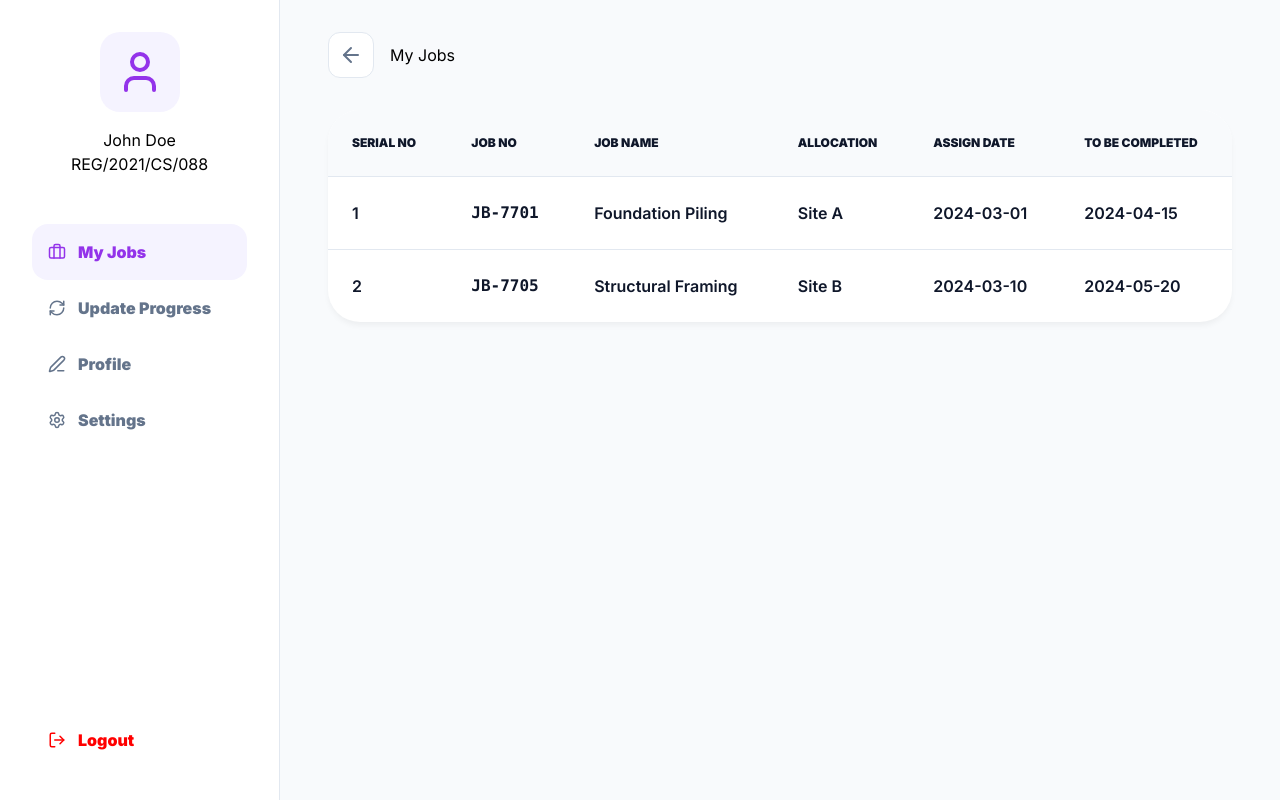
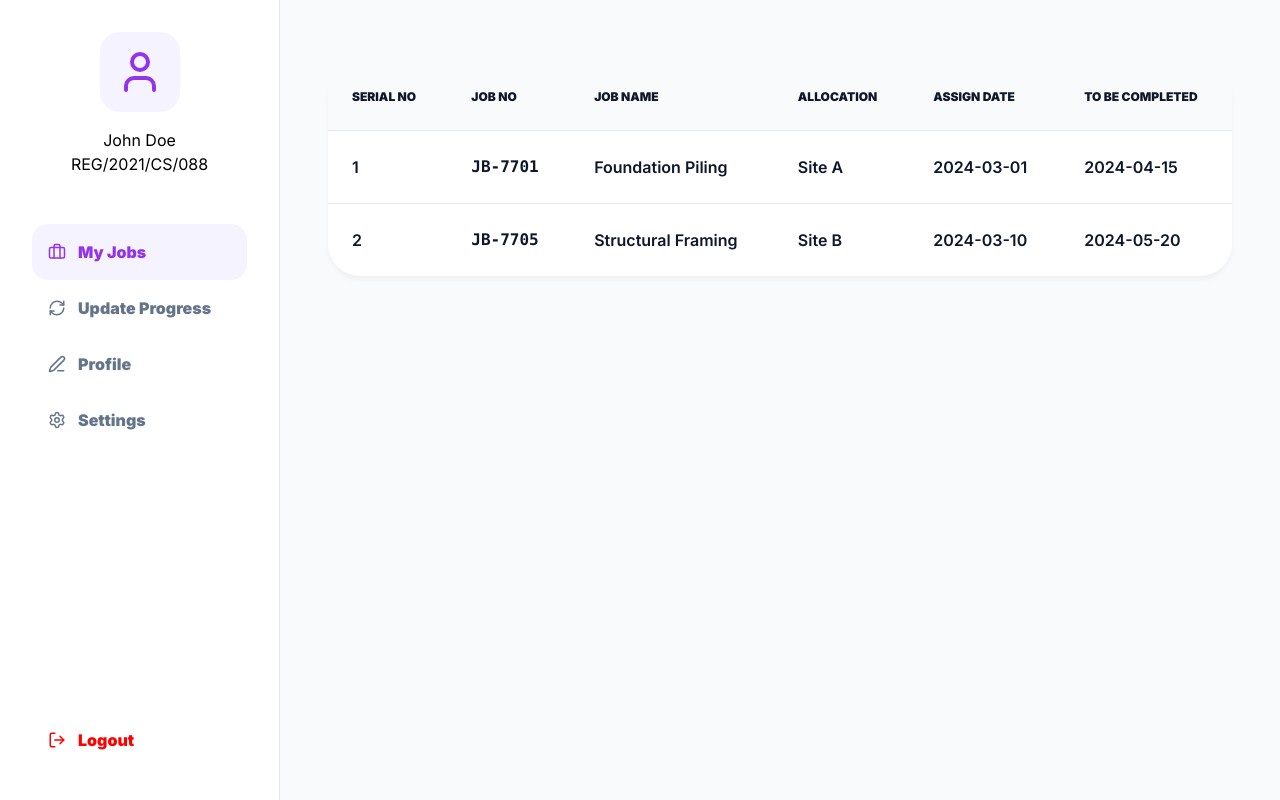
Before and after one commit to Project-Managment-System/software-engineering-project, a React (Create React App) app in the folder frontend/: page /user/dashboard in a window 1280 px wide. Built offline with nearby package versions, Linux system fonts and the light colour scheme.

Commit message:
modified:   frontend/package-lock.json 	modified:   frontend/src/pages/admin/Dashboard.css 	modified:   frontend/src/pages/admin/Dashboard.jsx 	modified:   frontend/src/pages/engineer/Dashboard.jsx 	modified:   frontend/src/pages/user/Dashboard.jsx

```diff
--- a/frontend/src/pages/admin/Dashboard.css
+++ b/frontend/src/pages/admin/Dashboard.css
@@ -4,6 +4,19 @@
   min-height: 100vh;
   background-color: #fafbfc;
   font-family: 'Segoe UI', sans-serif;
+}
+
+.admin-dashboard-layout,
+.sidebar {
+  height: 100vh;
+}
+
+.nav-links {
+  flex-grow: 1;
+}
+
+.logout-btn {
+  margin-top: auto !important;
 }
 
 /* Sidebar Styles */
--- a/frontend/src/pages/admin/Dashboard.jsx
+++ b/frontend/src/pages/admin/Dashboard.jsx
@@ -91,8 +91,6 @@ const AdminDashboard = () => {
 
       <main className="main-content">
         <header className="content-header">
-          <button className="back-btn"><ArrowLeft size={20} /></button>
-          <h1>{activeTab}</h1>
         </header>
 
         {activeTab === 'New Job' && (
--- a/frontend/src/pages/engineer/Dashboard.jsx
+++ b/frontend/src/pages/engineer/Dashboard.jsx
@@ -36,8 +36,6 @@ const Dashboard = ({ isDark }) => {
 
         <main className="dashboard-content">
           <header className="content-header">
-            <button className="back-btn" onClick={() => navigate('/')}><ArrowLeft size={24} /></button>
-            <h1>{activeTab.replace('-', ' ').toUpperCase()}</h1>
           </header>
 
           {activeTab === 'profile' && (
--- a/frontend/src/pages/user/Dashboard.jsx
+++ b/frontend/src/pages/user/Dashboard.jsx
@@ -135,14 +135,6 @@ const UserDashboard = ({ isDark }) => {
         <main className="dashboard-content">
           <header className="content-header">
             <div className="header-left">
-              <button
-                className="back-arrow-icon"
-                onClick={() => navigate('/')}
-                title="Back to portal"
-              >
-                <ArrowLeft size={24} />
-              </button>
-              <h1>{activeTab.split('-').map(word => word.charAt(0).toUpperCase() + word.slice(1)).join(' ')}</h1>
             </div>
           </header>
 
```
Also changed, not shown: 1 other file (tests, documents, lock files or other folders).
